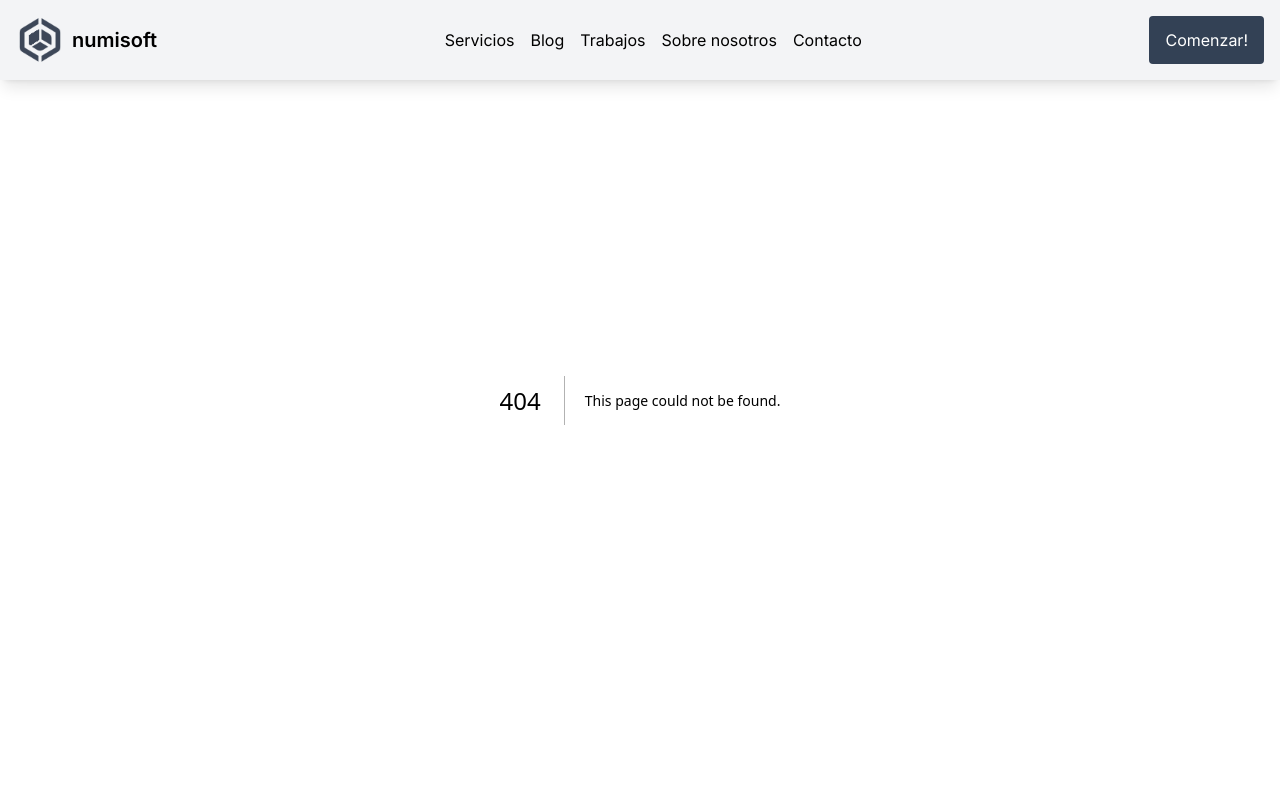
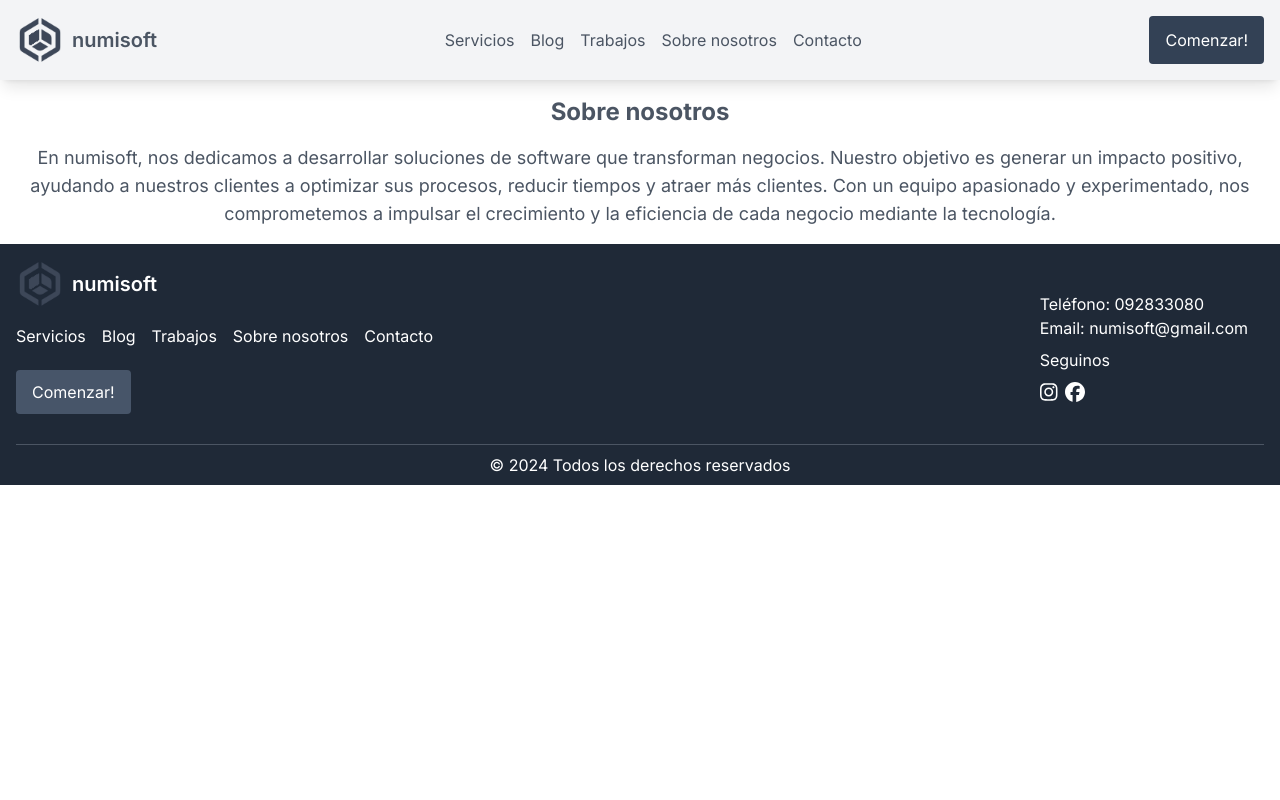
Before and after one commit to adrian120401/numisoft, a Next.js app: page /about-us in a window 1280 px wide. Before the commit this address had no page. Shown: the top 800 px of the page. Built offline with nearby package versions, Linux system fonts and the light colour scheme.

Commit message:
fix carousel

```diff
--- /dev/null
+++ b/app/about-us/layout.tsx
@@ -0,0 +1,13 @@
+interface LayoutProps {
+  children: React.ReactNode;
+}
+
+const SubPageLayout: React.FC<LayoutProps> = ({ children }) => {
+  return (
+    <main>
+      {children}
+    </main>
+  );
+};
+
+export default SubPageLayout;
--- /dev/null
+++ b/app/about-us/page.tsx
@@ -0,0 +1,14 @@
+export default function About() {
+    return (
+        <div className="mt-24 px-4 text-center">
+            <h2 className="text-2xl font-bold mb-4 text-center">Sobre nosotros</h2>
+            <p className="text-lg">
+                En numisoft, nos dedicamos a desarrollar soluciones de software que transforman
+                negocios. Nuestro objetivo es generar un impacto positivo, ayudando a nuestros
+                clientes a optimizar sus procesos, reducir tiempos y atraer más clientes. Con un
+                equipo apasionado y experimentado, nos comprometemos a impulsar el crecimiento y la
+                eficiencia de cada negocio mediante la tecnología.
+            </p>
+        </div>
+    );
+}
--- /dev/null
+++ b/app/blog/layout.tsx
@@ -0,0 +1,13 @@
+interface LayoutProps {
+  children: React.ReactNode;
+}
+
+const SubPageLayout: React.FC<LayoutProps> = ({ children }) => {
+  return (
+    <main>
+      {children}
+    </main>
+  );
+};
+
+export default SubPageLayout;
--- /dev/null
+++ b/app/blog/page.tsx
@@ -0,0 +1,7 @@
+export default function About() {
+    return (
+        <div className="mt-24 px-4 text-center">
+            <h2 className="text-2xl font-bold mb-4 text-center">Blog</h2>
+        </div>
+    );
+}
--- a/app/works/[id]/page.tsx
+++ b/app/works/[id]/page.tsx
@@ -21,12 +21,12 @@ export default function Work({ params }: PostPageProps) {
 
     if (!project) redirect('/works');
 
-    const img = <Image src={project.image} alt={project.title} width={800} height={400} className='w-full px-8 pb-8'/>;
+    const img = <Image src={project.image} alt={project.title} width={800} height={400} className='w-full md:px-8 pb-8'/>;
 
     const SLIDES = Array.from({ length: 4 }, () => img);
 
     return (
-        <div className="mt-24 mx-auto md:max-w-[80%] px-4">
+        <div className="mt-24 mx-auto md:max-w-[80%] md:px-4">
             <h1 className="text-center text-3xl font-bold mb-4">{project.title}</h1>
             <Carousel infiniteLoop showStatus={false}>
                 {SLIDES}
--- a/components/Projects.tsx
+++ b/components/Projects.tsx
@@ -19,8 +19,8 @@ const Project: React.FC = () => {
     return (
         <section className="py-8">
             <h2 className="text-2xl font-bold mb-8 text-center">Algunos trabajos</h2>
-            <div className="w-full h-full">
-                <Carousel infiniteLoop showStatus={false}>{SLIDES}</Carousel>
+            <div className="w-full max-h-96">
+                <Carousel infiniteLoop showStatus={false} showIndicators={false}>{SLIDES}</Carousel>
             </div>
         </section>
     );
```
